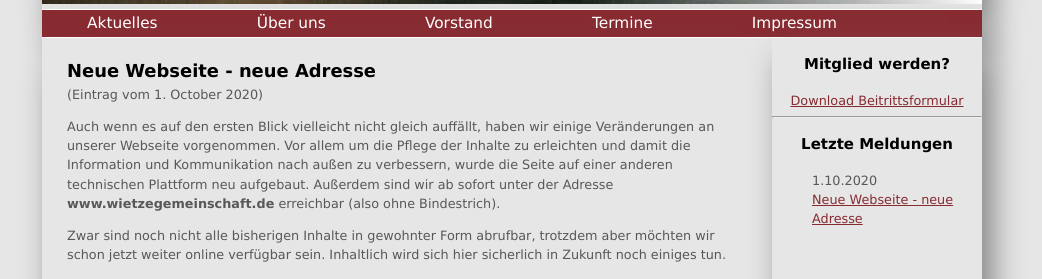
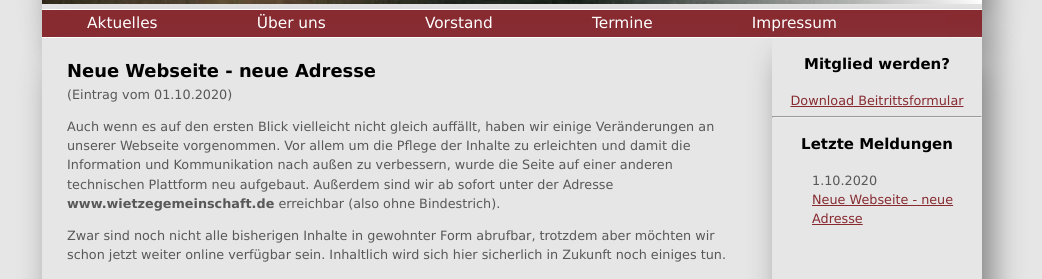
Before and after one commit to car-hei/wietzegem.github.io, a Jekyll site: the page built from _posts/2020-10-01-neue-webseite.md, in a window 1280 px wide. Shown: the part 194-473 px from the top of the page, without its empty margins (128-1170 px from the left). Built offline with Jekyll 4.4.1, drawn with Linux system fonts in a browser that asks for light colours.

```diff
--- a/_layouts/post.md
+++ b/_layouts/post.md
@@ -3,6 +3,6 @@ layout: default
 ---
 <h1>{{ page.title }}</h1>
 <br>
-(Eintrag vom {{ page.date | date: "%-d. %B %Y" }})
+(Eintrag vom {{ page.date | date: "%d.%m.%Y" }})
 {{ content }}
 <div style="text-align: right;"><a href="javascript:history.back()" class="back"><< zurück</a></div>
```
